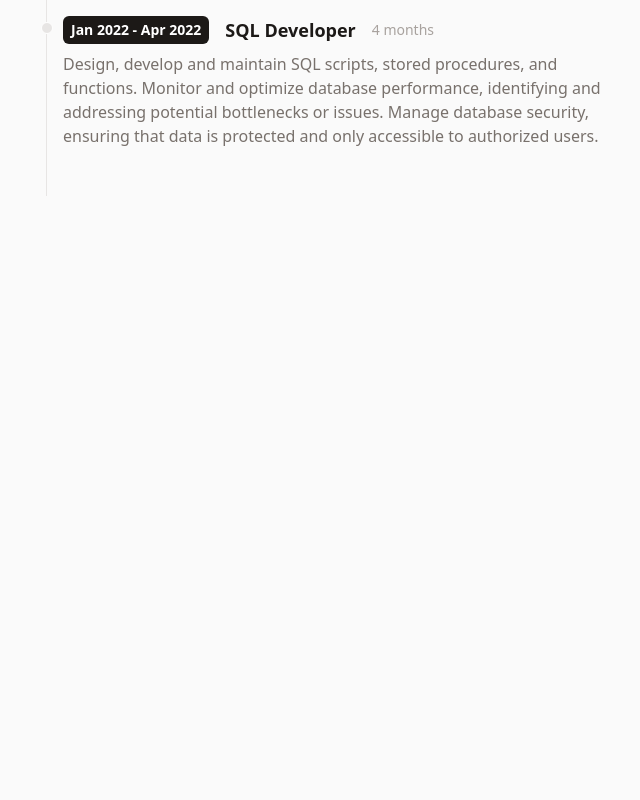
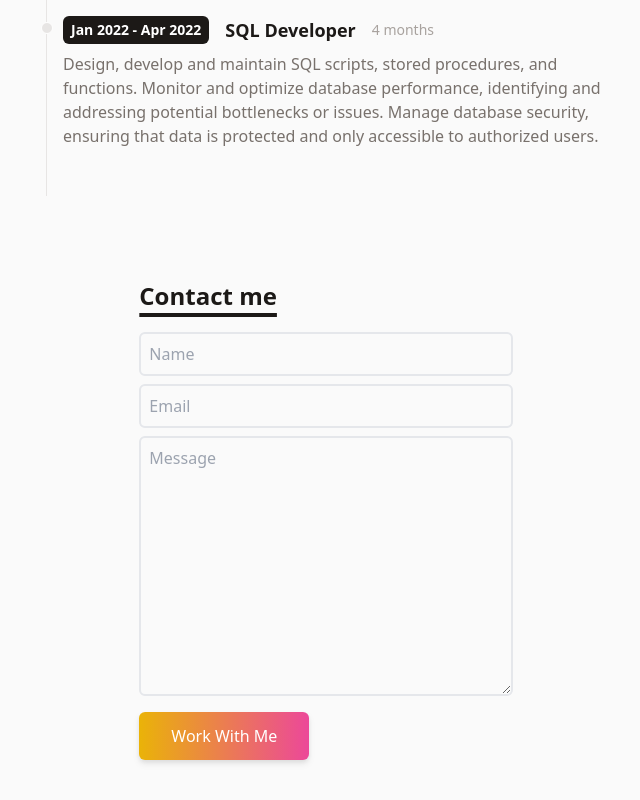
Before and after one commit to mammadyahyayev/portfolio, a React (Vite) app: page / in a window 1280 px wide. Shown: the part 1100-1900 px from the top of the page, without its empty margins (314-954 px from the left). Before the commit the page ends 1376 px from the top, so only its background shows below. Built offline with nearby package versions, Linux system fonts and the light colour scheme.

Commit message:
Create Contact section

```diff
--- /dev/null
+++ b/src/components/Contact.tsx
@@ -0,0 +1,43 @@
+import Title from "./Title.tsx";
+
+const Contact = () => {
+    return (
+        <div className="flex flex-col mb-10 mx-auto">
+            <div className="flex justify-center items-center">
+                <form
+                    action="https://getform.io/f/8ec6a29e-d904-4aab-b176-6b50e09d9411"
+                    method="POST"
+                    className="flex flex-col w-full md:w-7/12"
+                >
+                    <Title> Contact me </Title>
+                    <input
+                        type="text"
+                        name="name"
+                        placeholder="Name"
+                        className="p-2 bg-transparent border-2 rounded-md focus:outline-none"
+                    />
+                    <input
+                        type="text"
+                        name="email"
+                        placeholder="Email"
+                        className="my-2 p-2 bg-transparent border-2 rounded-md focus:outline-none"
+                    />
+                    <textarea
+                        name="message"
+                        placeholder="Message"
+                        rows={10}
+                        className="p-2 mb-4 bg-transparent border-2 rounded-md focus:outline-none"
+                    />
+                    <button
+                        type="button"
+                        className="text-center inline-block px-8 py-3 w-max text-base font-medium rounded-md text-white bg-gradient-to-r from-yellow-500 to-pink-500 drop-shadow-md hover:stroke-white"
+                    >
+                        Work With Me
+                    </button>
+                </form>
+            </div>
+        </div>
+    );
+};
+
+export default Contact;
--- a/src/components/Home.tsx
+++ b/src/components/Home.tsx
@@ -2,6 +2,7 @@ import NavBar from "./NavBar.tsx";
 import Projects from "./Projects.tsx";
 import Timelines from "./Timelines.tsx";
 import {employmentHistoryData} from "../data/timelineData.ts";
+import Contact from "./Contact.tsx";
 
 function Home() {
     return (
@@ -34,6 +35,11 @@ function Home() {
                     <Timelines title="Education" dataList={educationHistoryData}/>
                 </div>*/}
             </div>
+            <div className="flex justify-center items-start mt-1">
+                <div className="w-full md:w-1/2">
+                    <Contact/>
+                </div>
+            </div>
         </>
     )
 }
--- a/src/components/Timelines.tsx
+++ b/src/components/Timelines.tsx
@@ -10,7 +10,7 @@ type TimeLineProps = {
 const Timelines = ({title, dataList}: TimeLineProps) => {
     return (
         <div className="">
-            <Title title={title}/>
+            <Title>{title}</Title>
             {dataList.map(data => (
                 <TimelineItem date={data.date}
                               title={data.title}
--- a/src/components/Title.tsx
+++ b/src/components/Title.tsx
@@ -1,7 +1,9 @@
-const Title = ({title}: { title: string }) => {
+import React from "react";
+
+const Title = ({children}: { children: React.ReactNode }) => {
     return (
         <h1 className="text-2xl font-bold underline underline-offset-8 decoration-4 mb-5 text-stone-900 dark:text-white">
-            {title}
+            {children}
         </h1>
     );
 };
```
